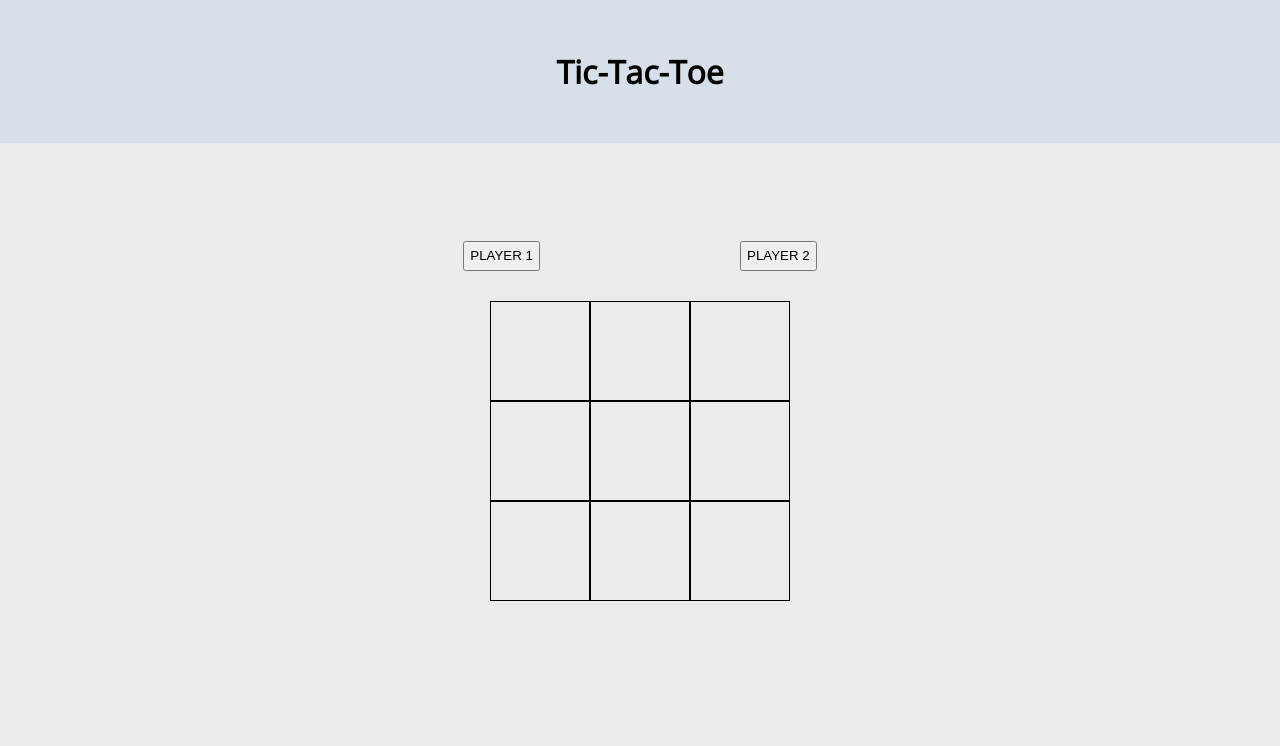
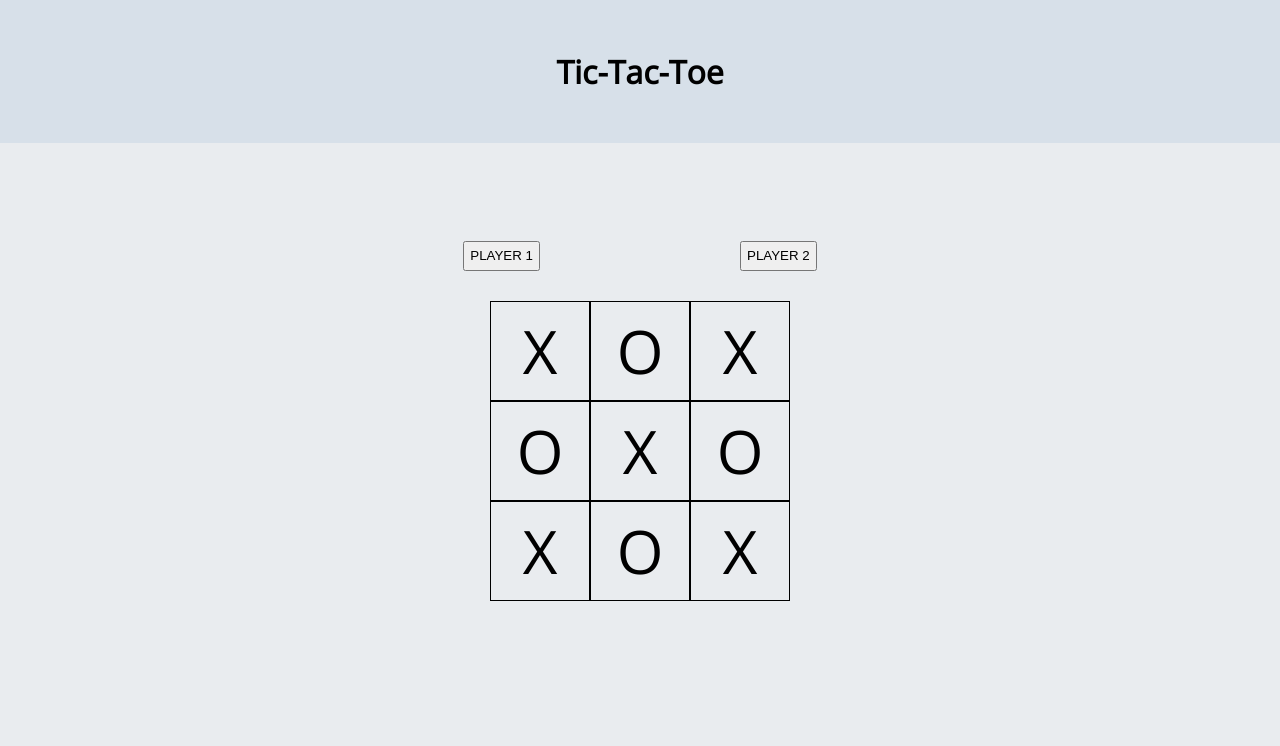
Before and after one commit to Crowe7/TTT, a plain HTML site: page index.html in a window 1280 px wide. Shown: the top 746 px of the page. Drawn offline with nearby package versions, Linux system fonts and the light colour scheme.

Commit message:
added a function to display gameboard array onto actual board

```diff
--- a/script.js
+++ b/script.js
@@ -1,7 +1,7 @@
 const gameBoard = (() => {
-    let _gameBoard = [];
+    let _gameBoard = ["X", "O", "X", "O", "X", "O", "X", "O","X"];
 
-    function  _displayBoard() {
+    function  _makeBoard() {
         for(i = 1; i <= 9; i++) {
             let square = document.createElement('div');
             square.classList.add('grid');
@@ -9,8 +9,21 @@ const gameBoard = (() => {
             document.querySelector('#gameBoard').appendChild(square);
         }
     }
-    _displayBoard();
+    _makeBoard();
+
+    function displayCurrentBoard() {
+        let square = document.querySelectorAll('.grid');
+        for(i = 0; i <= 8; i++) {
+            square[i].innerText = _gameBoard[i];
+        }
+    }
+
+    return {
+        displayCurrentBoard,
+    }
+
 })()
 
+gameBoard.displayCurrentBoard();
 
-//display controller will be the "victory screen" and the player buttons
+//display controller will be the "victory screen" and the player buttons and reset button
--- a/styles.css
+++ b/styles.css
@@ -40,8 +40,18 @@ body {
 }
 
 .grid {
+    display: flex;
     border: 1px solid black;
+    font-size: 60px;
+    justify-content: center;
+    align-items: center;
 }
+.grid:hover {
+    background-color: rgb(224, 224, 224);
+}
+
+
+
 
 .flex-wrapper{
     display: flex;
```
